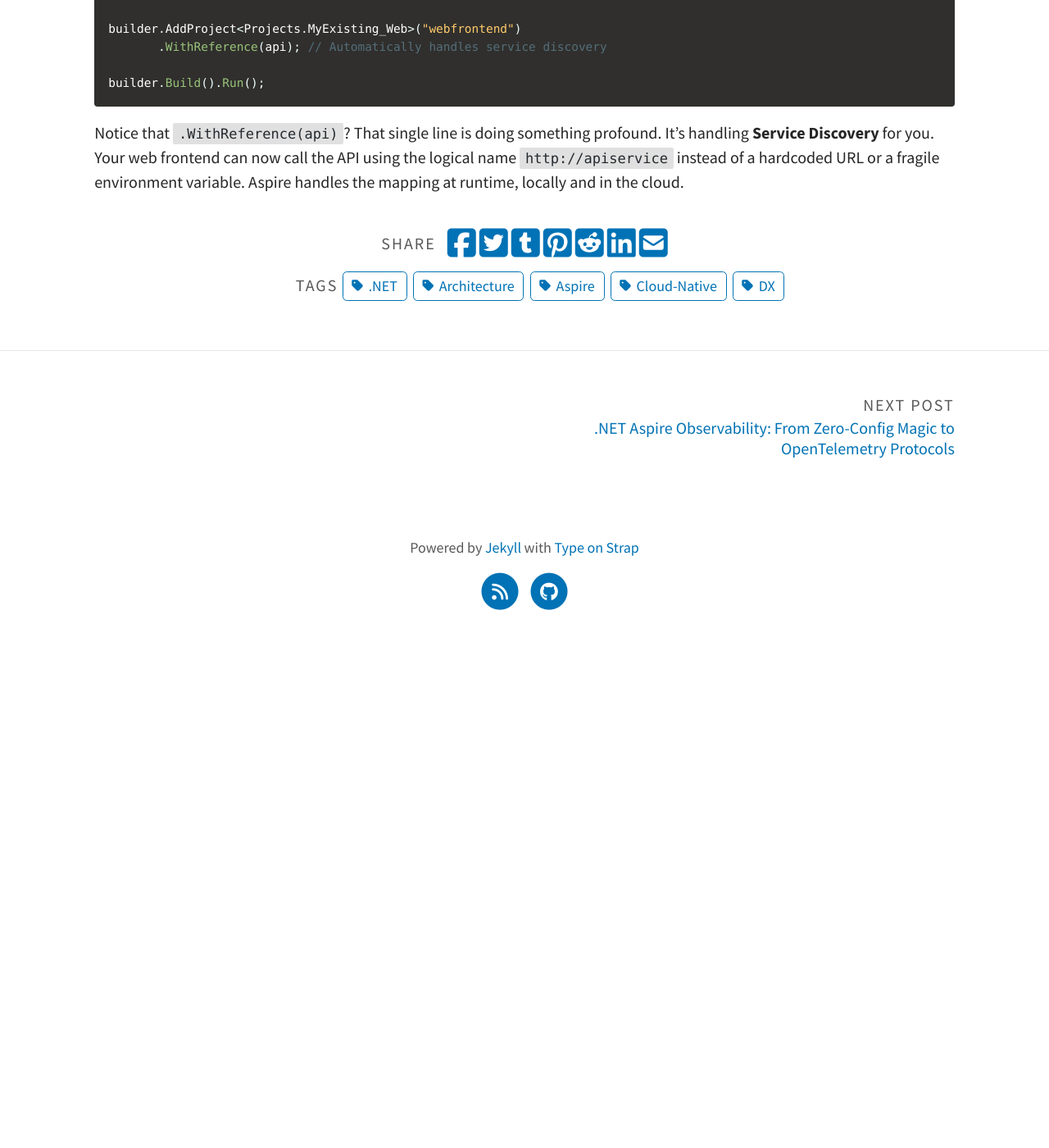
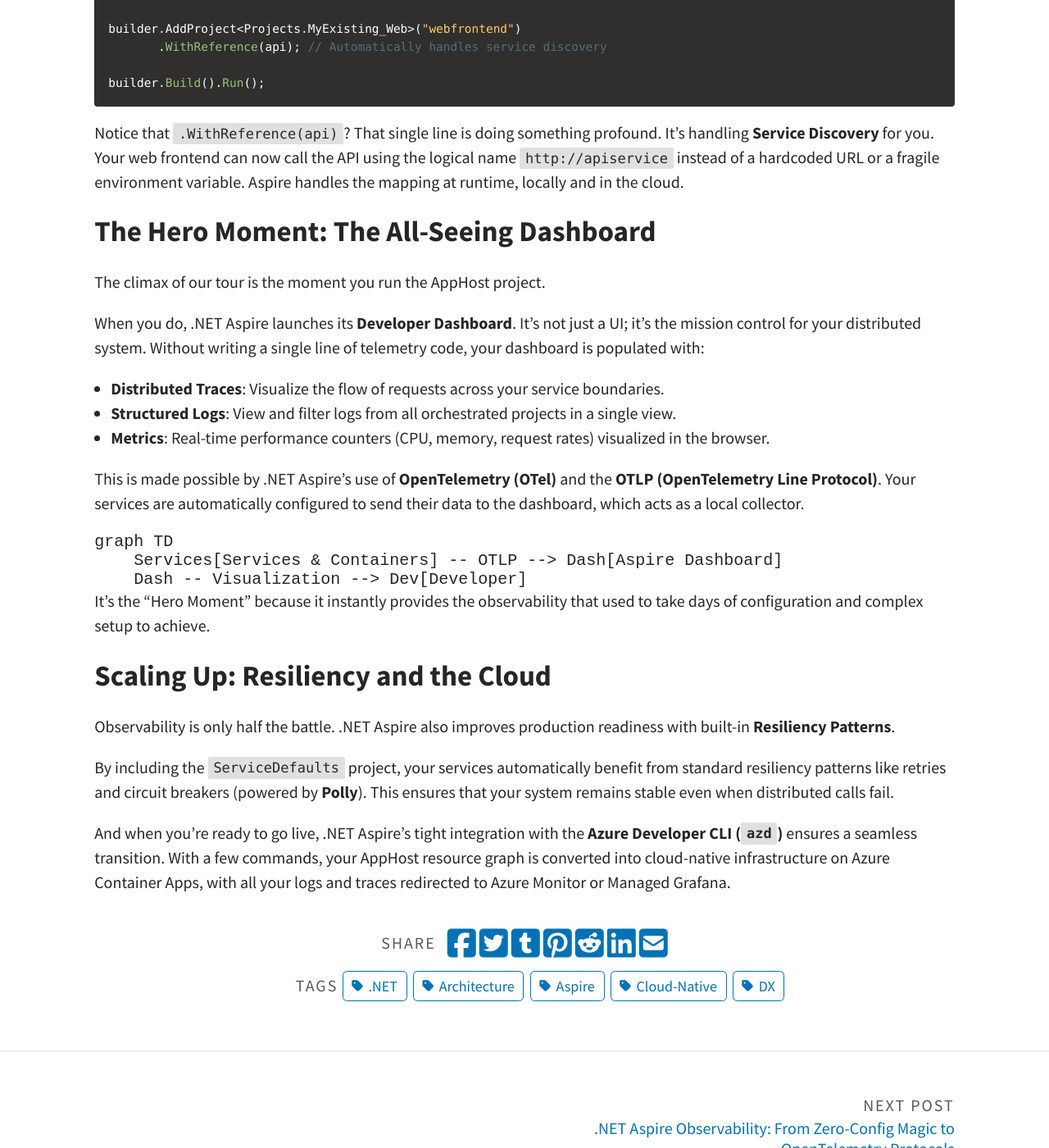
Before and after one commit to pjlorenzo/pjlorenzo.github.io, a Jekyll site: the page built from _posts/2026-03-17-aspire-the-complete-tour.md, in a window 1280 px wide and 1400 px high, scrolled down 2342 px. Shown: the whole window at 82% size. Built offline with Jekyll 4.4.1, drawn with Linux system fonts in a browser that asks for light colours; a script that is not in the unit is left out; before the commit the page ends 3124 px from its top, so only the background shows below that.

Commit message:
feat: add dashboard and scaling sections

````diff
--- a/_posts/2026-03-17-aspire-the-complete-tour.md
+++ b/_posts/2026-03-17-aspire-the-complete-tour.md
@@ -66,3 +66,31 @@ builder.Build().Run();
 ```
 
 Notice that `.WithReference(api)`? That single line is doing something profound. It's handling **Service Discovery** for you. Your web frontend can now call the API using the logical name `http://apiservice` instead of a hardcoded URL or a fragile environment variable. Aspire handles the mapping at runtime, locally and in the cloud.
+
+## The Hero Moment: The All-Seeing Dashboard
+
+The climax of our tour is the moment you run the AppHost project.
+
+When you do, .NET Aspire launches its **Developer Dashboard**. It's not just a UI; it's the mission control for your distributed system. Without writing a single line of telemetry code, your dashboard is populated with:
+
+- **Distributed Traces**: Visualize the flow of requests across your service boundaries.
+- **Structured Logs**: View and filter logs from all orchestrated projects in a single view.
+- **Metrics**: Real-time performance counters (CPU, memory, request rates) visualized in the browser.
+
+This is made possible by .NET Aspire's use of **OpenTelemetry (OTel)** and the **OTLP (OpenTelemetry Line Protocol)**. Your services are automatically configured to send their data to the dashboard, which acts as a local collector.
+
+```mermaid
+graph TD
+    Services[Services & Containers] -- OTLP --> Dash[Aspire Dashboard]
+    Dash -- Visualization --> Dev[Developer]
+```
+
+It's the "Hero Moment" because it instantly provides the observability that used to take days of configuration and complex setup to achieve.
+
+## Scaling Up: Resiliency and the Cloud
+
+Observability is only half the battle. .NET Aspire also improves production readiness with built-in **Resiliency Patterns**.
+
+By including the `ServiceDefaults` project, your services automatically benefit from standard resiliency patterns like retries and circuit breakers (powered by **Polly**). This ensures that your system remains stable even when distributed calls fail.
+
+And when you're ready to go live, .NET Aspire's tight integration with the **Azure Developer CLI (`azd`)** ensures a seamless transition. With a few commands, your AppHost resource graph is converted into cloud-native infrastructure on Azure Container Apps, with all your logs and traces redirected to Azure Monitor or Managed Grafana.
````
